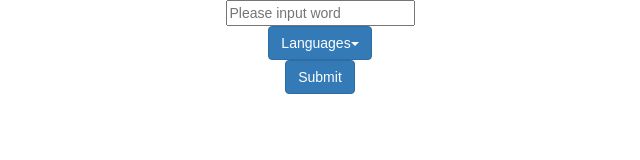
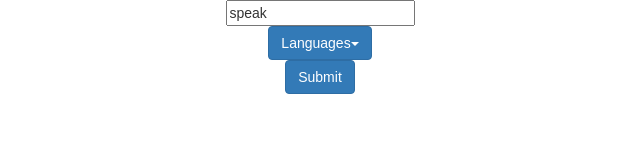
Before and after one commit to llipio/conjugator, a React (Create React App) app: page / in a window 1280 px wide. Shown: the top 160 px of the page, without its empty margins (320-960 px from the left). Built offline with nearby package versions, Linux system fonts and the light colour scheme.

Commit message:
Issue #60: Add container and adjusted component

```diff
--- a/src/components/App.js
+++ b/src/components/App.js
@@ -6,8 +6,7 @@ const App = ({word, preferredLanguage, option}) => {
     <div className="App">
       <div>
         <form>
-          <input type="text" name="word" placeholder="Please input word"/>
-          {word}
+          <input type="text" name="word" placeholder="Please input word" value={word}/>
         </form>
       </div>
 
--- a/src/containers/Home.js
+++ b/src/containers/Home.js
@@ -1,16 +1,9 @@
 import { connect } from 'react-redux';
 
-const generateHomeContainer = connect((state) => {
+const generateHomeContainer = connect(() => {
   return {
-    name: state.appState.name
-  }
-}, (dispatch) => {
-  return {
-    changeName: () => {
-      dispatch({
-        type: 'NAME_CHANGE'
-      });
-    }
+    word: 'speak',
+    selectedLanguage: 'Hindi'
   };
 });
 
```
